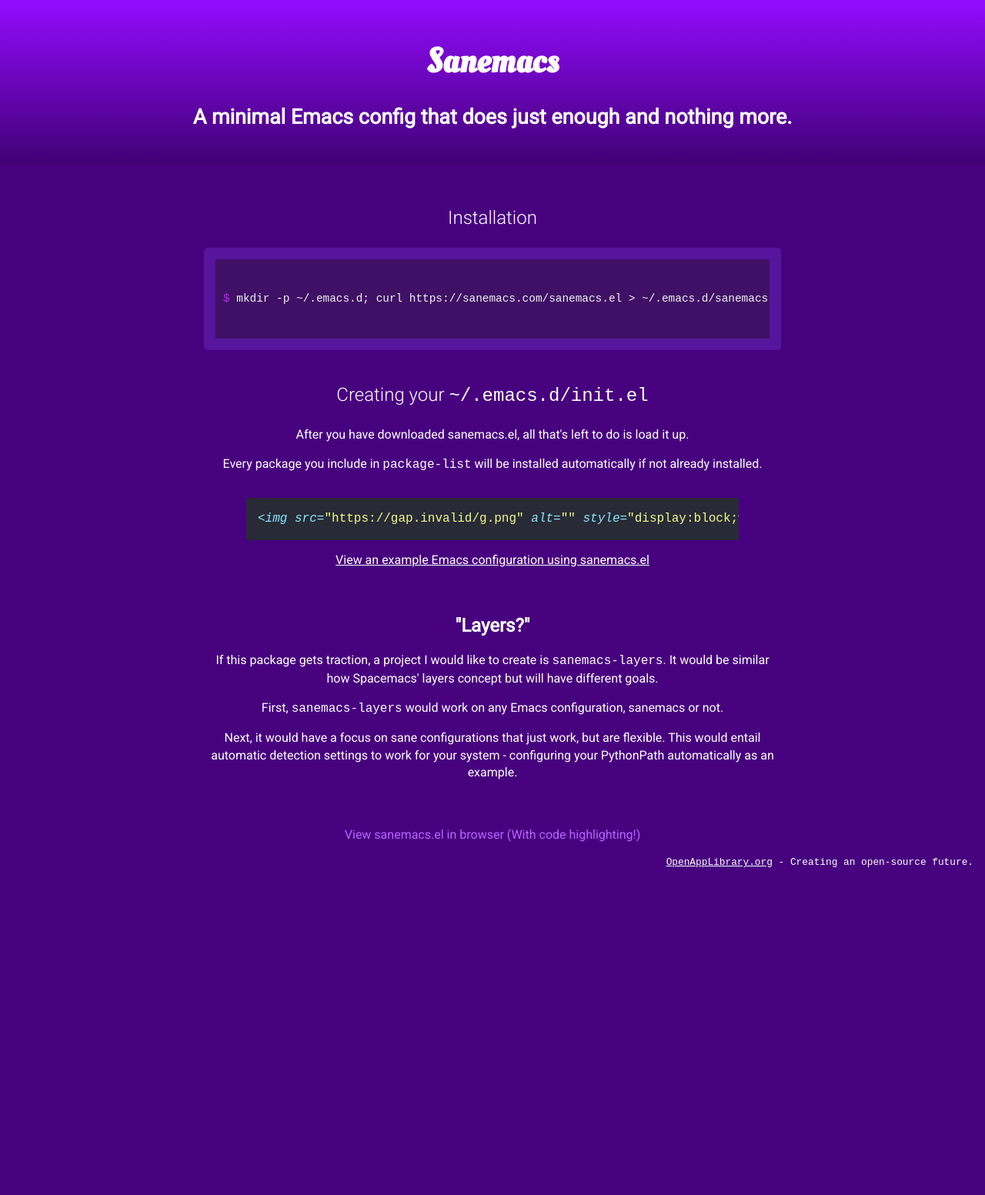
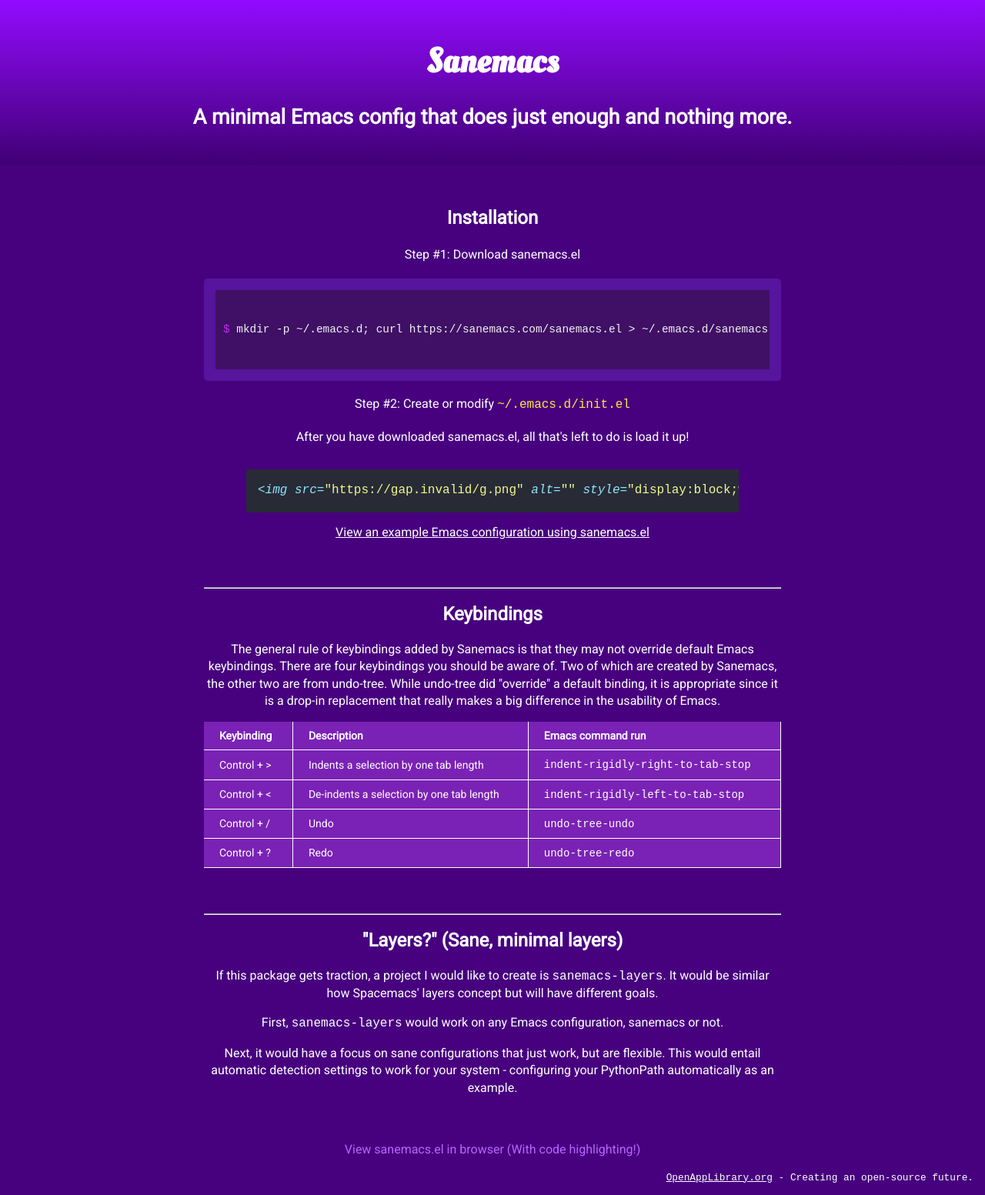
Before and after one commit to Open-App-Library/Sanemacs, a Jekyll site: the page built from index.html, in a window 1280 px wide. Shown: the whole page at 77% size. Built offline with Jekyll 4.4.1, drawn with Linux system fonts in a browser that asks for light colours; before the commit the page ends 1144 px from its top, so only the background shows below that.

Commit message:
Default theme, bindings, undo-tree

```diff
--- a/css/main.sass
+++ b/css/main.sass
@@ -46,12 +46,15 @@
     font-size: 1.5em
     margin-top: 45px
     margin-bottom: 25px
-    font-weight: 300
+    font-weight: 600
+  h4
+    font-weight: 500
 
   p
     text-align: center
     line-height: 1.4
-
+  code.yellow
+    color: #ffe942
   pre
     font-family: 'Roboto Mono', monospace
     overflow-x: auto
@@ -127,3 +130,26 @@
     bottom: 30px
   a
     color: white
+
+hr
+  margin: 15px 0
+  color: #6a14b0
+
+table
+  background: #7a22b5
+  width: 100%
+  font-size: 14px
+  border-collapse: collapse
+  margin-bottom: 60px
+  @media screen and (max-width: 500px)
+    font-size: 12px
+
+table td, table th
+  padding: 10px 20px
+  text-align: left
+  border: 0px solid white
+  border-right-width: 1px
+  border-bottom-width: 1px
+  margin: 0
+  @media screen and (max-width: 500px)
+    padding: 2px
--- a/index.html
+++ b/index.html
@@ -9,19 +9,46 @@
 
 <div class="page">
   <h3>Installation</h3>
+  <h4>Step #1: Download sanemacs.el</h4>
   <pre id="maclinux" class="terminal"><code>mkdir -p ~/.emacs.d; curl <a target="_blank" href="/sanemacs.el">https://sanemacs.com/sanemacs.el</a> > ~/.emacs.d/sanemacs.el</code></pre>
-
-  <h3>Creating your <code>~/.emacs.d/init.el</code></h3>
-  <p>After you have downloaded sanemacs.el, all that's left to do is load it up.</p>
-  <p>Every package you include in <code>package-list</code> will be installed automatically if not already installed.</p>
+  <h4>Step #2: Create or modify <code class="yellow">~/.emacs.d/init.el</code></h4>
+  <p>After you have downloaded sanemacs.el, all that's left to do is load it up!</p>
 
   <div class="example-usage">
     <pre class="paper">{% highlight elisp %}{% include example-config.el %}{% endhighlight %}</pre>
     <p><a target="_blank" href="https://gitlab.com/dougbeney/emacs-config/tree/master">View an example Emacs configuration using sanemacs.el</a></p>
   </div>
 
+  <hr>
+
+  <div class="keybindings">
+    <h2>Keybindings</h2>
+    <p>The general rule of keybindings added by Sanemacs is that they may not override default Emacs keybindings. There are four keybindings you should be aware of. Two of which are created by Sanemacs, the other two are from undo-tree. While undo-tree did "override" a default binding, it is appropriate since it is a drop-in replacement that really makes a big difference in the usability of Emacs.</p>
+    <table>
+      <tr>
+	<th>Keybinding</th> <th>Description</th> <th>Emacs command run</th>
+      </tr>
+      <tr>
+	<td>Control + ></td> <td>Indents a selection by one tab length</td> <td><code>indent-rigidly-right-to-tab-stop</code></td>
+      </tr>
+      <tr>
+	<td>Control + <</td> <td>De-indents a selection by one tab length</td> <td><code>indent-rigidly-left-to-tab-stop</code></td>
+      </tr>
+      <tr>
+	<td>Control + /</td> <td>Undo</td> <td><code>undo-tree-undo</code></td>
+      </tr>
+      <tr>
+	<td>Control + ?</td> <td>Redo</td> <td><code>undo-tree-redo</code></td>
+      </tr>
+      <tr>
+      </tr>
+    </table>
+  </div>
+
+  <hr>
+
   <div class="bonus-tip">
-    <h2>"Layers?"</h2>
+    <h2>"Layers?" (Sane, minimal layers)</h2>
     <p>If this package gets traction, a project I would like to create is <code>sanemacs-layers</code>. It would be similar how Spacemacs' layers concept but will have different goals.</p>
     <p>First, <code>sanemacs-layers</code> would work on any Emacs configuration, sanemacs or not.</p>
     <p>Next, it would have a focus on sane configurations that just work, but are flexible. This would entail automatic detection settings to work for your system - configuring your PythonPath automatically as an example.</p>
```
Also changed, not shown: 2 other files.
